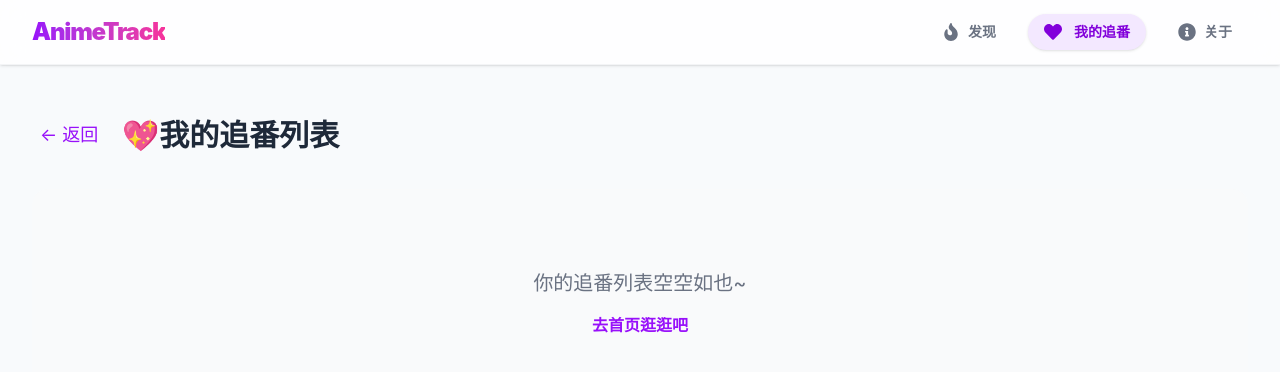
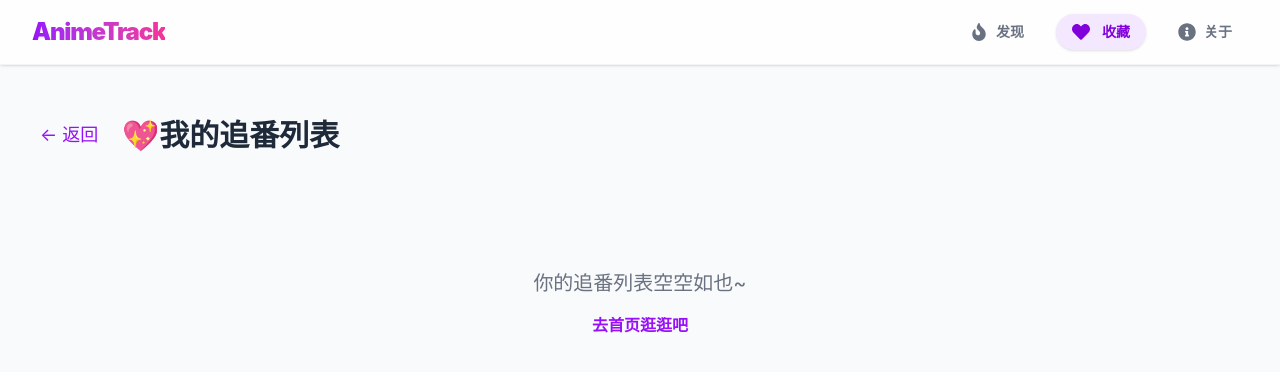
Before and after one commit to Hang5222/anime-track, a React (Vite) app: page /favorites in a window 1280 px wide. Shown: the top 372 px of the page. Built offline with nearby package versions, Linux system fonts and the light colour scheme.

Commit message:
refactor: 优化界面文本和代码注释

```diff
--- a/src/App.tsx
+++ b/src/App.tsx
@@ -1,32 +1,27 @@
-// src/App.tsx
 import React from 'react';
 import { BrowserRouter, Routes, Route } from 'react-router-dom';
 import { QueryClient, QueryClientProvider } from '@tanstack/react-query';
 
-// 引入页面和组件
 import HomePage from './pages/HomePage';
 import AboutPage from './pages/AboutPage';
 import DetailPage from './pages/DetailPage';
 import FavoritesPage from './pages/FavoritesPage';
-import Navbar from './components/Navbar'; // 🌟 引入新导航栏
+import Navbar from './components/Navbar';
 
 const queryClient = new QueryClient();
 
 const App: React.FC = () => {
   return (
     <QueryClientProvider client={queryClient}>
-      {/* 整个应用的背景色设为极浅的灰色，凸显白色的卡片 */}
       <div className="min-h-screen bg-slate-50 font-sans text-gray-800">
         <BrowserRouter>
 
-          {/* 🌟 放置全局导航栏 */}
           <Navbar />
 
-          {/* 主体内容区域：给顶部留出 padding，防止被吸顶导航栏挡住 */}
           <main className="mx-auto max-w-7xl px-4 py-8">
             <Routes>
               <Route path="/" element={<HomePage />} />
-              <Route path="/anime/:id" element={<DetailPage />} />
+              <Route path="/anime/:id" element={<DetailPage />} />    {/* :id 占位符 */}
               <Route path="/favorites" element={<FavoritesPage />} />
               <Route path="/about" element={<AboutPage />} />
             </Routes>
--- a/src/components/AnimeCard.tsx
+++ b/src/components/AnimeCard.tsx
@@ -49,6 +49,7 @@ const AnimeCard: React.FC<AnimeCardProps> = ({ anime }) => {
         <div className="absolute top-2 right-2 bg-black/70 backdrop-blur-sm text-white text-xs font-bold px-2 py-1 rounded-md flex items-center gap-1">
           ⭐ {anime.score}
         </div>
+
         {/* 爱心收藏按钮区域 */}
         <button
           onClick={handleHeartClick}
--- a/src/components/Navbar.tsx
+++ b/src/components/Navbar.tsx
@@ -51,7 +51,7 @@ const Navbar: React.FC = () => {
                   </span>
                 )}
               </div>
-              <span className="hidden sm:block ml-1">我的追番</span>
+              <span className="hidden sm:block ml-1">收藏</span>
             </NavLink>
 
             <NavLink to="/about" className={navLinkClass}>
--- a/src/pages/HomePage.tsx
+++ b/src/pages/HomePage.tsx
@@ -1,7 +1,7 @@
 import React, { useEffect, useState } from 'react';
 import { useQuery, keepPreviousData } from '@tanstack/react-query';
 import { getTopAnime, searchAnime } from '../api/jikan';
-import { useSearchParams } from 'react-router-dom';
+import { useSearchParams } from 'react-router-dom'; // 对 URL 参数进行操作的 Hook
 import AnimeCard from '../components/AnimeCard';
 
 const HomePage: React.FC = () => {
@@ -85,7 +85,7 @@ const HomePage: React.FC = () => {
       {/* 动态标题 */}
       <div className="flex justify-between items-center mb-6 border-b-2 border-purple-100 pb-2">
         <h2 className="text-sm md:text-lg lg:text-2xl font-bold text-gray-800 border-l-4 border-purple-500 pl-3">
-          {searchQuery ? `"${searchQuery}" 的搜索结果` : '🔥本季霸权排行榜'}
+          {searchQuery ? `"${searchQuery}" 的搜索结果` : '🔥热门动漫排行榜'}
         </h2>
         {/* 用 isFetching 在右上角显示一个小小的转圈，而不是清空整个页面 */}
         {isFetching && <span className="text-sm md:text-lg lg:text-xl text-purple-500 animate-pulse">正在更新数据... 🔄</span>}
--- a/src/store/favoriteStore.ts
+++ b/src/store/favoriteStore.ts
@@ -14,6 +14,7 @@ interface FavoriteState {
   isFavorite: (id: number) => boolean; // 判断是否已收藏 (方便组件调用)
 }
 
+// 自定义收藏状态管理 Hook
 export const useFavoriteStore = create<FavoriteState>()(
   persist(
     (set, get) => ({
@@ -21,7 +22,7 @@ export const useFavoriteStore = create<FavoriteState>()(
 
       // 动作：添加
       addFavorite: (anime) => set((state) => ({
-        // 把新的 anime 放到数组最前面，保留原来的 favorites
+        // 把新的 anime 放到数组最前面，保留原来状态的 favorites
         favorites: [anime, ...state.favorites]
       })),
 
@@ -37,7 +38,7 @@ export const useFavoriteStore = create<FavoriteState>()(
       }
     }),
     {
-      // 🌟 persist 的配置项
+      // persist 的配置项
       name: 'anime-favorites-storage', // 存在 LocalStorage 里的 key 叫什么名字
     }
   )
```
